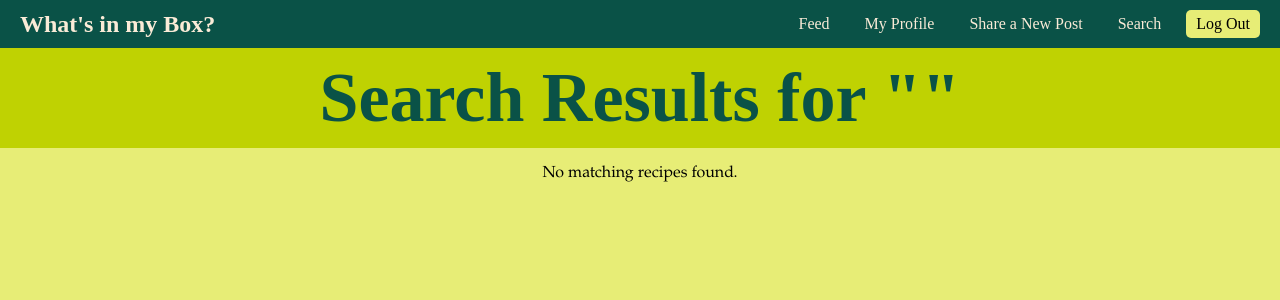
After one commit to shelBenHorin/Group21, a Flask app: page /search_results in a window 1280 px wide. The commit adds this page. Shown: the top 300 px of the page. Run offline with Flask 3, Linux system fonts and the light colour scheme; parts of the project's set-up code (start-up, migrations or seed data) failed here and were passed over.

Commit message:
search results and more

```diff
--- a/app.py
+++ b/app.py
@@ -5,6 +5,7 @@ from datetime import datetime
 from db_connector import users_collection, recipes_collection
 from datetime import datetime
 from analyzeDB import print_database_contents
+
 
 template_dir = os.path.join(os.path.abspath(os.path.dirname(__file__)), 'pages')
 
@@ -47,9 +48,24 @@ def post_page():
 #     return render_template('recipe.html', receipe=receipe)
 
 
+# @app.route('/profile')
+# def profile():
+#     return render_template('profile/templates/profile.html')
+
 @app.route('/profile')
 def profile():
-    return render_template('profile/templates/profile.html')
+    # Check if user is logged in (session contains username)
+    if 'username' not in session:
+        return redirect(url_for('login'))  # Redirect to login if not logged in
+
+    # Fetch user data from the database
+    user = users_collection.find_one({"username": session['username']}, {"_id": 0})
+
+    if not user:
+        return "User not found", 404  # Handle case where user is not in database
+
+    return render_template('profile/templates/profile.html', user=user)
+
 
 @app.route('/search')
 def search():
@@ -106,6 +122,40 @@ def recipe_page_from_profile(image_name):
         return "Recipe not found", 404
 
     return render_template('recipe/templates/recipe.html', recipe=recipe)
+
+#----handle search requests and return results from MongoDB----
+@app.route('/search_results')
+def search_results():
+    query = request.args.get('query', '').strip()  # Get search query
+    filters = request.args.getlist('filter')  # Get selected filters (recipes, tags, users)
+
+    results = {}
+
+    # Search Recipes by Title
+    if 'recipes' in filters:
+        recipes = list(recipes_collection.find(
+            {"title": {"$regex": query, "$options": "i"}},  # Case-insensitive search
+            {"_id": 1, "title": 1, "image_url": 1, "created_by": 1, "created_at": 1}  # ✅ Include _id
+        ))
+        results['recipes'] = recipes
+
+    # Search Recipes by User
+    if 'users' in filters:
+        recipes_by_user = list(recipes_collection.find(
+            {"created_by": {"$regex": query, "$options": "i"}},
+            {"_id": 1, "title": 1, "image_url": 1, "created_by": 1, "created_at": 1}  # ✅ Include _id
+        ))
+        results['recipes_by_user'] = recipes_by_user
+
+    # Search Recipes by Tag
+    if 'tags' in filters:
+        tagged_recipes = list(recipes_collection.find(
+            {"dietaryTags": {"$regex": query, "$options": "i"}},
+            {"_id": 1, "title": 1, "image_url": 1, "created_by": 1, "created_at": 1}  # ✅ Include _id
+        ))
+        results['recipes_by_tag'] = tagged_recipes
+
+    return render_template('search_results/templates/search_results.html', results=results, query=query)
 
 #---------queries-------------
 
--- a/pages/profile/templates/profile.html
+++ b/pages/profile/templates/profile.html
@@ -26,7 +26,7 @@
         <!-- Right Section: User Lunchboxes -->
         <div class="right-half">
         {% for image in user.uploaded_recipes %}
-    <a href="{{ url_for('recipe_page_from_profile', image_name=recipe_id) }}">
+    <a href="{{ url_for('recipe_page_from_profile', image_name=image) }}">
         <img src="{{ url_for('static', filename='images/' + image) }}"
              alt="Recipe Image" class="lunchbox-picture">
     </a>
--- /dev/null
+++ b/pages/search_results/templates/search_results.html
@@ -0,0 +1,58 @@
+{% extends 'base.html'%}
+
+{% block page_head %}
+    <meta charset="UTF-8">
+    <meta name="viewport" content="width=device-width, initial-scale=1.0">
+    <title>Search Results</title>
+    <link rel="stylesheet" href="{{ url_for('static', filename='feed/static/CSS/feed.css') }}">
+{% endblock %}
+
+{% block content %}
+<main>
+  <h1 class="heading">Search Results for "{{ query }}"</h1>
+
+        {% if results.recipes or results.recipes_by_user or results.recipes_by_tag %}
+            <div class="recipe-grid">
+                <!-- Recipes by Title -->
+                {% for recipe in results.recipes %}
+                <div class="recipe-card">
+                    <a href="{{ url_for('recipe', recipe_id=recipe['_id']) }}">
+                        <img src="{{ url_for('static', filename='images/' + recipe['image_url']) }}" alt="{{ recipe['title'] }}">
+                    </a>
+                    <h3>{{ recipe['title'] }}</h3>
+                    <p>Posted by: {{ recipe['created_by'] }}</p>
+                    <p>{{ recipe['created_at'].strftime('%d/%m/%Y %I:%M %p') if recipe['created_at'] else 'Unknown Date' }}</p>
+                </div>
+                {% endfor %}
+
+                <!-- Recipes by User -->
+                {% for recipe in results.recipes_by_user %}
+                <div class="recipe-card">
+                    <a href="{{ url_for('recipe', recipe_id=recipe['_id']) }}">
+                        <img src="{{ url_for('static', filename='images/' + recipe['image_url']) }}" alt="{{ recipe['title'] }}">
+                    </a>
+                    <h3>{{ recipe['title'] }}</h3>
+                    <p>Posted by: {{ recipe['created_by'] }}</p>
+                    <p>{{ recipe['created_at'].strftime('%d/%m/%Y %I:%M %p') if recipe['created_at'] else 'Unknown Date' }}</p>
+                </div>
+                {% endfor %}
+
+                <!-- Recipes by Tag -->
+                {% for recipe in results.recipes_by_tag %}
+                <div class="recipe-card">
+                    <a href="{{ url_for('recipe', recipe_id=recipe['_id']) }}">
+                        <img src="{{ url_for('static', filename='images/' + recipe['image_url']) }}" alt="{{ recipe['title'] }}">
+                    </a>
+                    <h3>{{ recipe['title'] }}</h3>
+                    <p>Posted by: {{ recipe['created_by'] }}</p>
+                    <p>{{ recipe['created_at'].strftime('%d/%m/%Y %I:%M %p') if recipe['created_at'] else 'Unknown Date' }}</p>
+                </div>
+                {% endfor %}
+            </div>
+        {% else %}
+            <p>No matching recipes found.</p>
+        {% endif %}
+
+
+</main>
+{% endblock %}
```
Also changed, not shown: analyzeDB.py (+5 -5 lines), pages/search/templates/search.html (+5 -20 lines).
